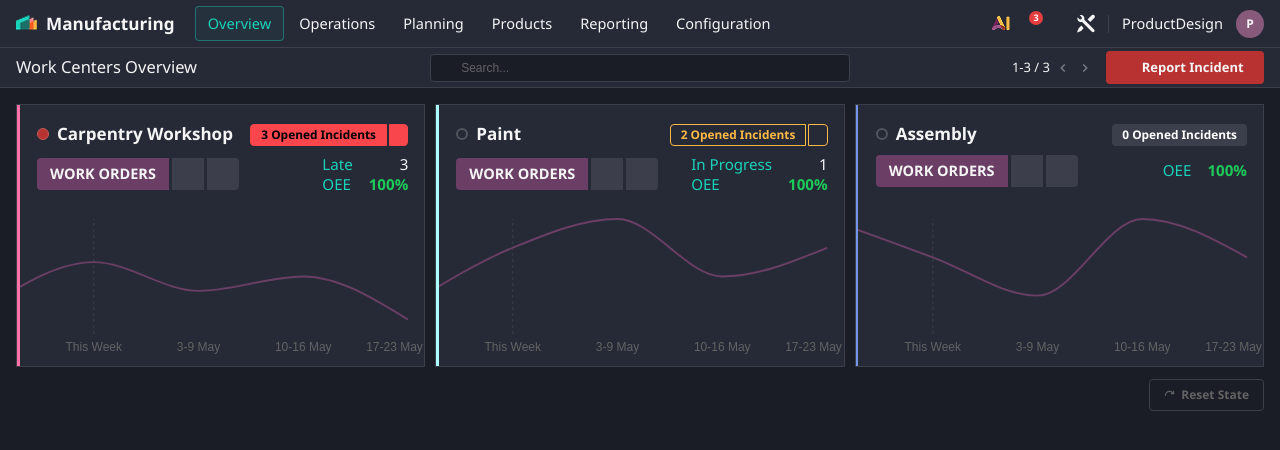
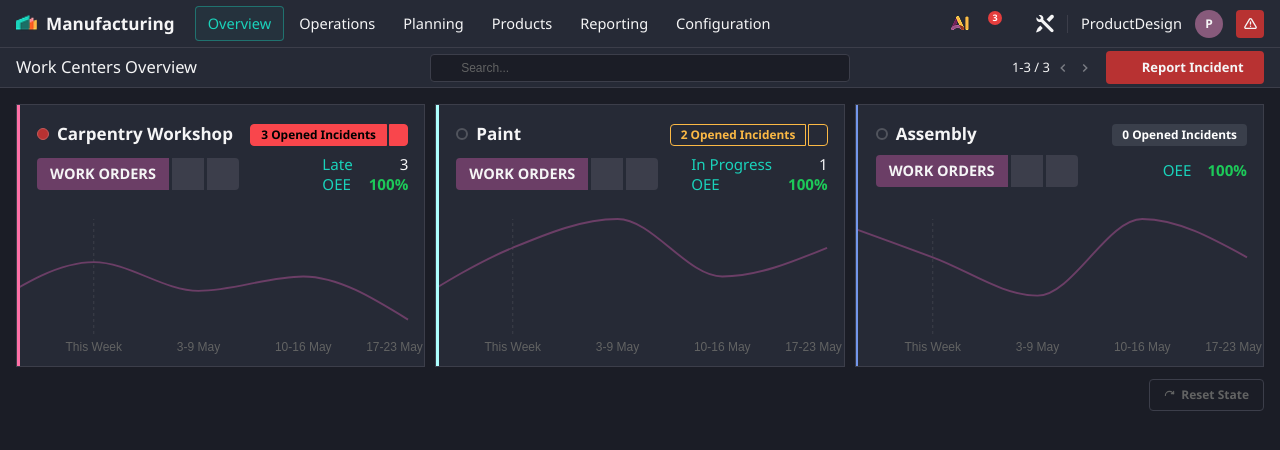
Before and after one commit to shadrinmaria-bot/Odoo-manufacturing, a React (Vite) app: page / in a window 1280 px wide. Shown: the top 450 px of the page. Built offline with nearby package versions, Linux system fonts and the light colour scheme; a web font is replaced by a local one.

Commit message:
Add compact red square Report Incident button to top nav
Visible on all pages/screens in the top-right corner (after avatar),
triggers the same incident modal as the full SubHeader button.

https://claude.ai/code/session_017SbLW73MCqmVSA7Tvxf1PG

```diff
--- a/src/components/ManufacturingDashboard.jsx
+++ b/src/components/ManufacturingDashboard.jsx
@@ -388,7 +388,7 @@ function WorkCenterCard({
 
 // ── Top-right nav icons (replicated from screenshot) ─────────────────────────
 
-function NavIcons() {
+function NavIcons({ onOpenModal }) {
   const GAP = 13
 
   return (
@@ -444,6 +444,27 @@ function NavIcons() {
       >
         P
       </div>
+
+      {/* Report Incident — compact square */}
+      <button
+        onClick={onOpenModal}
+        title="Report Incident"
+        style={{
+          width: 28, height: 28, borderRadius: 4,
+          background: '#B83232', border: 'none', cursor: 'pointer',
+          display: 'flex', alignItems: 'center', justifyContent: 'center',
+          flexShrink: 0, transition: 'filter 0.13s',
+        }}
+        onMouseEnter={e => e.currentTarget.style.filter = 'brightness(1.15)'}
+        onMouseLeave={e => e.currentTarget.style.filter = 'brightness(1)'}
+        aria-label="Report Incident"
+      >
+        <svg width="13" height="13" viewBox="0 0 24 24" fill="none" stroke="#F5F5F6" strokeWidth="2.5" strokeLinecap="round" strokeLinejoin="round">
+          <path d="M10.29 3.86L1.82 18a2 2 0 001.71 3h16.94a2 2 0 001.71-3L13.71 3.86a2 2 0 00-3.42 0z" />
+          <line x1="12" y1="9" x2="12" y2="13" />
+          <line x1="12" y1="17" x2="12.01" y2="17" />
+        </svg>
+      </button>
     </div>
   )
 }
@@ -543,7 +564,7 @@ function NavSection({ section, activePage, openDropdown, onToggleDropdown, onSel
   )
 }
 
-function TopNav({ activePage, onSelect }) {
+function TopNav({ activePage, onSelect, onOpenModal }) {
   const [openDropdown, setOpenDropdown] = useState(null)
   const navRef = useRef(null)
 
@@ -601,7 +622,7 @@ function TopNav({ activePage, onSelect }) {
         ))}
       </nav>
 
-      <NavIcons />
+      <NavIcons onOpenModal={onOpenModal} />
 
       <style>{`
         @keyframes navDropdownFadeIn {
@@ -821,6 +842,7 @@ export default function ManufacturingDashboard() {
       <TopNav
         activePage={activePage}
         onSelect={(section, subItem) => setActivePage({ section, subItem, params: null })}
+        onOpenModal={() => setIsModalOpen(true)}
       />
 
       {isOverview ? (
```
